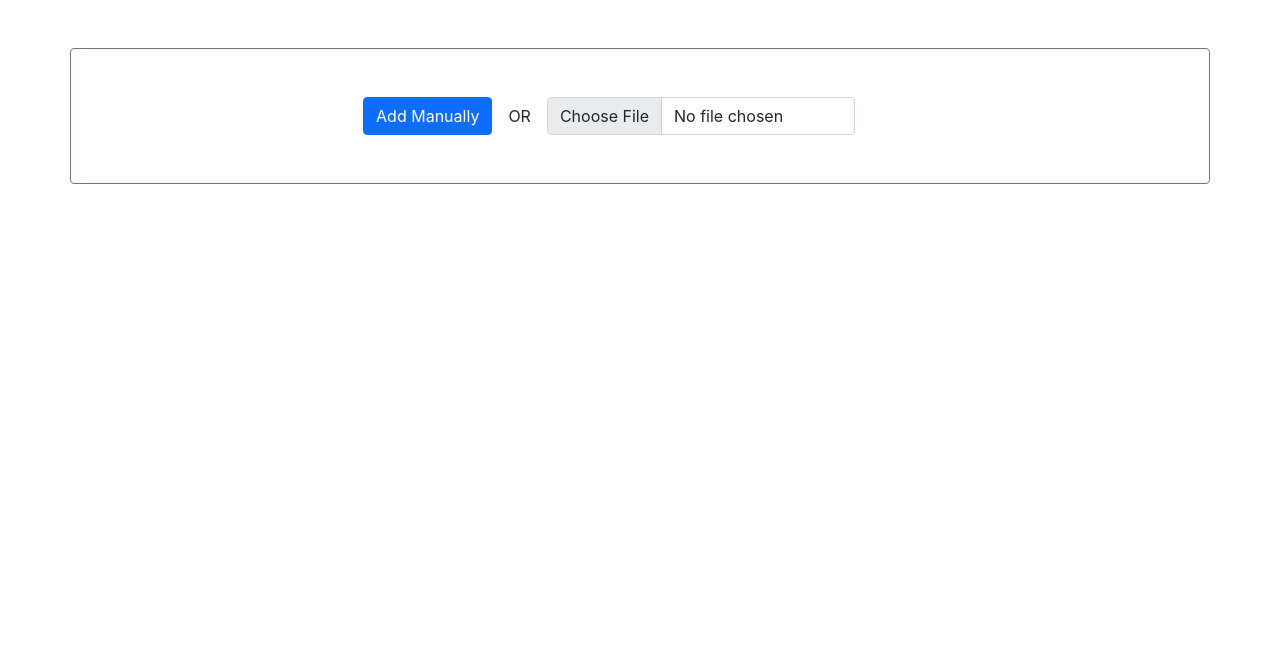
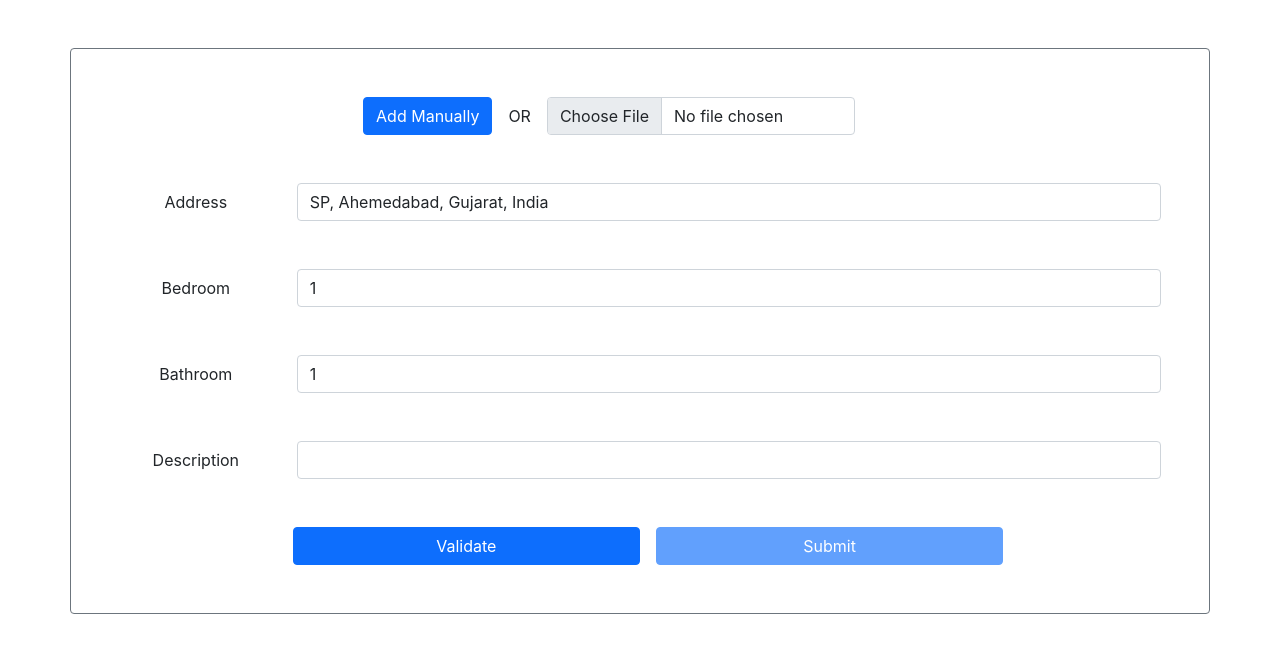
Before and after one commit to immayurpanchal/sp-as-1, a React (Create React App) app: page / in a window 1280 px wide. Shown: the top 652 px of the page. Built offline with nearby package versions, Linux system fonts and the light colour scheme.

Commit message:
feat: :sparkles: fallback values for inputs, place api integration

```diff
--- a/src/App.js
+++ b/src/App.js
@@ -1,10 +1,11 @@
 import { useEffect, useReducer, useState } from 'react'
 import './App.css'
 import Input from './components/Input'
+import useGooglePlace from './hooks/useGooglePlace'
 
 const initialState = {
-  bedroom: 0,
-  bathroom: 0,
+  bedroom: 1,
+  bathroom: 1,
   address: '',
   description: ''
 }
@@ -21,14 +22,19 @@ const formReducer = (state = initialState, action) => {
 }
 
 const App = () => {
-  // TODO: .eslintrc .prettierrc
-  const [isFormVisible, setFormVisibility] = useState(false)
+  const [isFormVisible, setFormVisibility] = useState(true)
   const [state, dispatch] = useReducer(formReducer, initialState)
   const [csvData, setCsvData] = useState(null)
   const [isDataValid, setDataValid] = useState(false)
   const [isFormSubmitted, setFormSubmit] = useState(false)
   const [images, setImages] = useState([])
   const [featuredImage, setFeaturedImage] = useState(null)
+  const {
+    place,
+    loading: loadingPlace,
+    error: errorPlace,
+    handlePlaceSearch
+  } = useGooglePlace()
 
   const handleSubmit = e => {
     if (e.target.checkValidity()) {
@@ -55,7 +61,7 @@ const App = () => {
             className='form-control'
             id='address'
             label='Address'
-            value={state.address}
+            value={state.address || ''}
             validate={({ target: { value } }) => value.trim().length > 0}
             onChange={e =>
               dispatch({
@@ -77,7 +83,7 @@ const App = () => {
             type='number'
             label='Bedroom'
             id='bedroom'
-            value={state.bedroom}
+            value={state.bedroom || 0}
             onChange={e =>
               dispatch({
                 type: 'manual',
@@ -98,7 +104,7 @@ const App = () => {
             type='number'
             id='bathroom'
             label='Bathroom'
-            value={state.bathroom}
+            value={state.bathroom || 0}
             validate={({ target: { value } }) => +value >= 1 && +value <= 5}
             onChange={e =>
               dispatch({
@@ -117,7 +123,7 @@ const App = () => {
             className='form-control'
             id='description'
             label='Description'
-            value={state.description}
+            value={state.description || ''}
             validate={() => true}
             onChange={e =>
               dispatch({
@@ -221,7 +227,6 @@ const App = () => {
                   width='300px'
                   height='150px'
                 />
-                ;
               </label>
             </div>
           )
@@ -268,6 +273,16 @@ const App = () => {
     })
   }, [csvData, isFormVisible])
 
+  useEffect(() => {
+    handlePlaceSearch({ lat: 123, lng: 123 })
+  }, [])
+
+  useEffect(() => {
+    if (loadingPlace || errorPlace) return
+
+    dispatch({ type: 'manual', name: 'address', value: place || '' })
+  }, [place])
+
   return (
     <div className='App container-sm card border-secondary p-5 my-5'>
       <div className='d-flex flex-column'>
--- a/src/hooks/useGooglePlace.js
+++ b/src/hooks/useGooglePlace.js
@@ -6,7 +6,10 @@ const useGooglePlace = () => {
   const [error, setError] = useState(null)
 
   const handlePlaceSearch = latLng => {
-    console.log('Doing nothing with request latLng', latLng)
+    console.log(
+      'Doing nothing with request latLng in actual API we can get the address from lat and lng',
+      latLng
+    )
     setLoading(true)
     // Mock API call to fetch the Google Plus API response
     setTimeout(() => {
```
